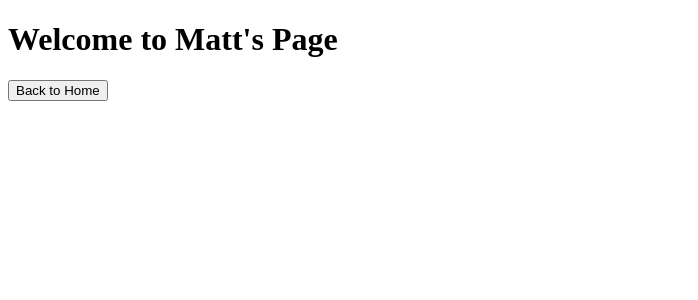
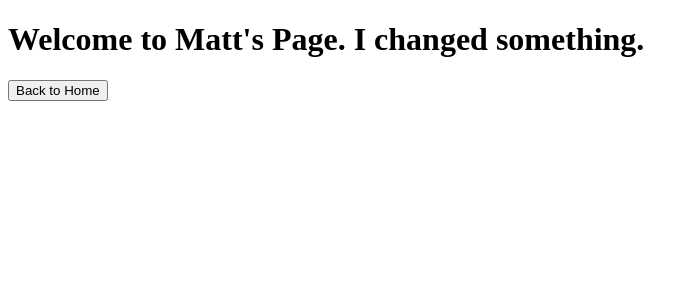
Before and after one commit to cameronbaum0124/338project1, a React (Vite) app in the folder client/react/: page /matt in a window 1280 px wide. Shown: the top 300 px of the page, without its empty margins (0-698 px from the left). Built offline with nearby package versions, Linux system fonts and the light colour scheme.

Commit message:
Matt this is a test

```diff
--- a/client/react/src/pages/matt.jsx
+++ b/client/react/src/pages/matt.jsx
@@ -1,7 +1,8 @@
+
 function Matt() {
     return (
         <div>
-            <h1>Welcome to Matt's Page</h1>
+            <h1> Welcome to Matt's Page. I changed something.</h1>
             <button onClick={() => window.location.href="/"}>Back to Home</button>
         </div>
     );
```
